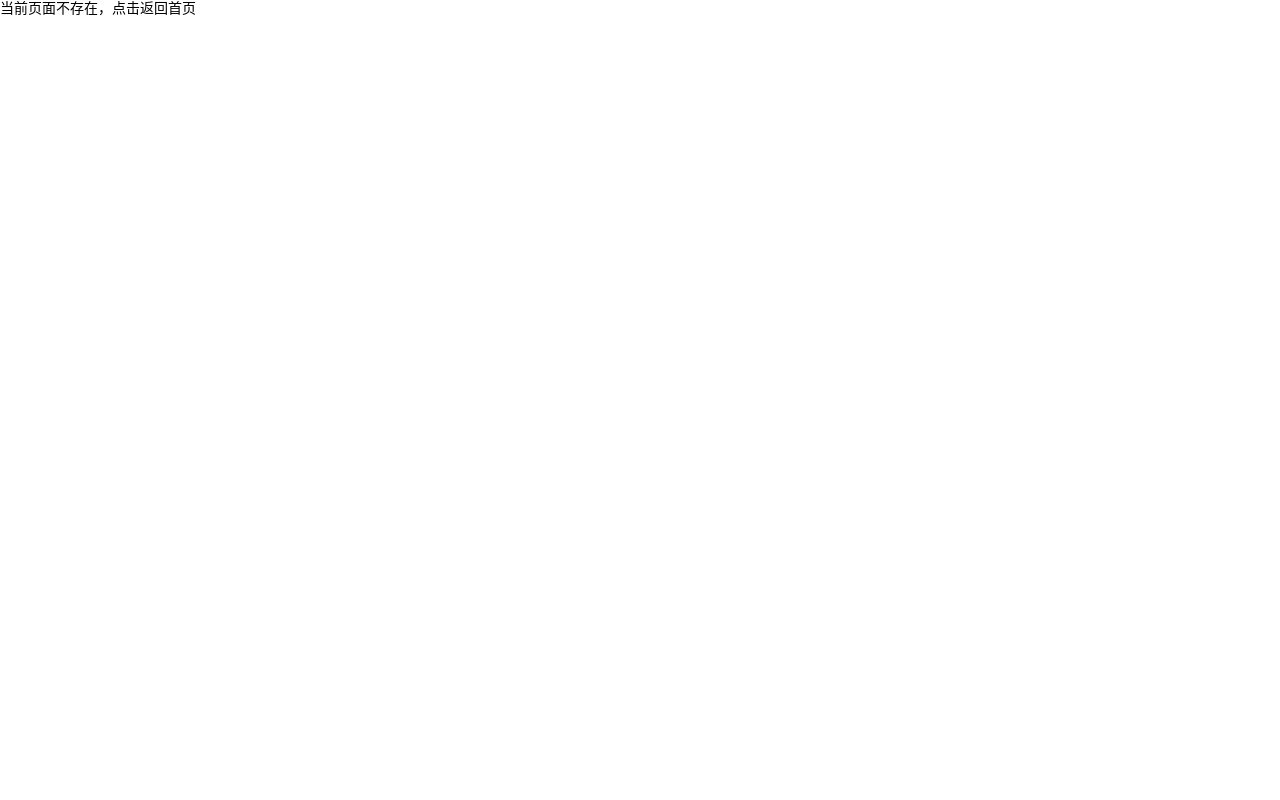
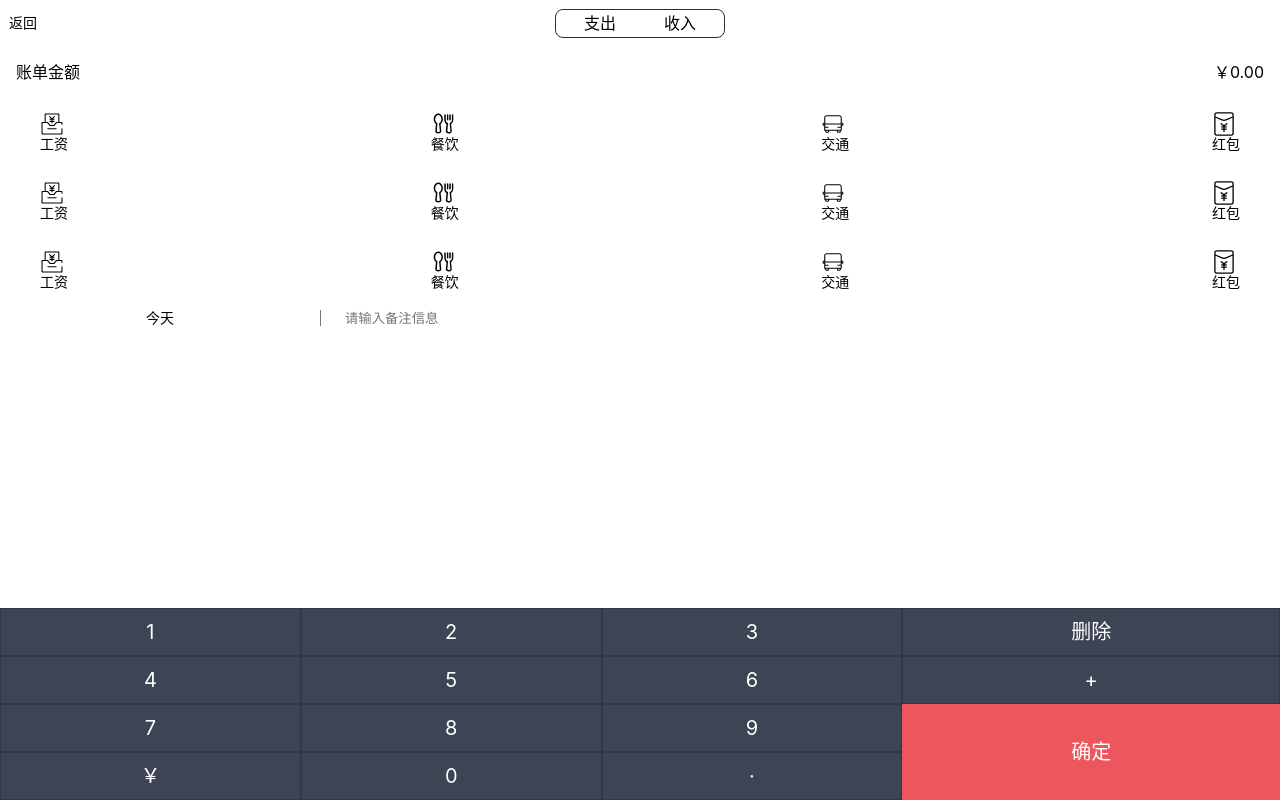
Before and after one commit to qwxying/seven-remoney, a React app: page /#/notedown in a window 1280 px wide. Built offline with nearby package versions, Linux system fonts and the light colour scheme.

Commit message:
记账页面css布局//分类的切换样式未完成

```diff
--- a/src/App.tsx
+++ b/src/App.tsx
@@ -10,6 +10,7 @@ import Details from './views/Details';
 import Users from './views/Users';
 import Statistics from './views/Statistics';
 import NoMatch from './views/NoMatch';
+import NoteDown from './views/NoteDownView';
 
 function App() {
   return (
@@ -18,6 +19,9 @@ function App() {
         <Redirect exact from="/" to="home"/>
         <Route path="/home">
           <Home/>
+        </Route>
+        <Route path="/notedown">
+          <NoteDown/>
         </Route>
         <Route path="/details">
           <Details/>
--- a/src/components/Layout.tsx
+++ b/src/components/Layout.tsx
@@ -1,12 +1,5 @@
-import Nav from './Nav';
 import React from 'react';
 import styled from 'styled-components';
-
-const Wrapper = styled.div`
-  height: 100vh;
-  display: flex;
-  flex-direction: column;
-`;
 
 const Main = styled.div`
   flex-grow: 1;
@@ -15,12 +8,9 @@ const Main = styled.div`
 
 const Layout = (props: any) => {
   return (
-    <Wrapper>
       <Main>
         {props.children}
       </Main>
-      <Nav/>
-    </Wrapper>
   );
 };
 export default Layout;
--- a/src/index.scss
+++ b/src/index.scss
@@ -13,6 +13,14 @@ ul, ol {
   list-style: none;
 }
 
+li {
+  display: inline-block;
+}
+
+input {
+  border: none;
+}
+
 a {
   text-decoration: none;
   color: inherit;
@@ -25,14 +33,14 @@ body {
 }
 
 button {
-  border: 0;
+  border: none;
   font-size: 14px;
   background-color: transparent;
   outline: none;
   font-family: $font-hei;
 }
 
-.icon{
+.icon {
   width: 24px;
   height: 24px;
 }
--- a/src/views/Details.tsx
+++ b/src/views/Details.tsx
@@ -1,11 +1,22 @@
 import Layout from '../components/Layout';
 import React from 'react';
+import Nav from '../components/Nav';
+import styled from 'styled-components';
+
+const Wrapper = styled.div`
+  height: 100vh;
+  display: flex;
+  flex-direction: column;
+`;
 
 function Details() {
   return (
-    <Layout>
-      <h2>明细页面</h2>
-    </Layout>
+    <Wrapper>
+      <Layout>
+        <h2>明细页面</h2>
+      </Layout>
+      <Nav/>
+    </Wrapper>
   );
 }
 
--- a/src/views/Home.tsx
+++ b/src/views/Home.tsx
@@ -2,6 +2,13 @@ import Layout from '../components/Layout';
 import React from 'react';
 import styled from 'styled-components';
 import Icon from '../components/Icon';
+import Nav from '../components/Nav';
+import {NavLink} from 'react-router-dom';
+const Wrapper = styled.div`
+  height: 100vh;
+  display: flex;
+  flex-direction: column;
+`;
 
 const Title = styled.section`
   text-align: center;
@@ -14,24 +21,24 @@ const Overview = styled.section`
   background:#0092ff;
   color: #fff;
   padding: 24px;
-  > ol > :nth-child(2){
+  > ol > :nth-child(1){
     display: flex;
+    flex-direction: column;
   }
 `;
 
-const Expense = styled.li`
+const Expense = styled.span`
   font-size: 36px;
   padding: 24px 0;
-
 `;
-const Income = styled.li`
+const Income = styled.span`
 
 `;
 const NoteDown = styled.section`
   display: flex;
   justify-content: center;
   align-items: center;
-  > button {
+  button {
     background:#0092ff;
     height: 36px;
     width: 75vw;
@@ -58,6 +65,7 @@ const Recent = styled.section`
 
 function Home() {
   return (
+    <Wrapper>
       <Layout>
         <Title>小七记账</Title>
         <Overview>
@@ -67,7 +75,9 @@ function Home() {
           </ol>
         </Overview>
         <NoteDown>
+          <NavLink to="/notedown">
             <button>记一笔</button>
+          </NavLink>
         </NoteDown>
         <Recent>
           <ol>
@@ -110,6 +120,9 @@ function Home() {
           </ol>
         </Recent>
       </Layout>
+      <Nav/>
+    </Wrapper>
+
   );
 }
 
--- /dev/null
+++ b/src/views/NoteDownView.tsx
@@ -0,0 +1,213 @@
+import Layout from '../components/Layout';
+import React from 'react';
+import styled from 'styled-components';
+import {NavLink} from 'react-router-dom';
+import Icon from '../components/Icon';
+
+const NoteDownView = styled.div`
+  height: 100vh;
+  display: flex;
+  flex-direction: column;
+`;
+const LayoutWrapper = styled.div`
+  flex-grow: 1;
+  overflow: auto;
+`;
+
+const Category = styled.section`
+  display: flex;
+  justify-content: space-between;
+  align-items: center;
+  > a {
+    padding: 15px 9px;
+    width: 48px;
+  }
+`;
+const Tab = styled.div`
+  border: 1px solid #2a3040;
+  border-radius: 8px;
+  padding: 4px;
+  font-size: 16px;
+  a{
+    padding: 3px 24px;
+
+      font-size: 16px;
+      &.selected{
+        background:#000;
+
+    }
+  }
+`;
+const Output = styled.section`
+  display: flex;
+  justify-content: space-between;
+  padding: 16px;
+  font-size: 16px;
+`;
+
+const Tags = styled.section`
+  > ul > li{
+    display: flex;
+    padding: 14px 40px;
+    > ul{
+      display: flex;
+      justify-content: space-between;
+      flex-grow: 1;
+      li {
+        display: flex;
+        flex-direction: column;
+      }
+    }
+  }
+
+`;
+const Remarks = styled.section`
+  display: flex;
+  line-height: 2;
+  align-items: center;
+  div{
+    border-left: 1px solid #767676;
+    height: 16px;
+  }
+  input {
+    flex-grow: 1;
+    padding: 0 8px;
+    margin: 0 16px;
+  }
+
+`;
+const BillingDate = styled.span`
+  text-align: center;
+  width: 25vw;
+
+`;
+const NumberPad = styled.section`
+  display: flex;
+  flex-wrap: wrap;
+  button {
+    background: #3d4454;
+    color: white;
+  }
+
+`;
+
+const NumberKeys = styled.div`
+  width: 70.5vw;
+
+  button {
+    text-align: center;
+    font-size: 20px;
+    width: 23.5vw;
+    border: 1px solid #313745;
+    line-height: 2.3;
+  }
+
+`;
+
+const OperationKeys = styled.div`
+
+  flex-grow: 1;
+  button {
+    border: 1px solid #313745;
+    text-align: center;
+    font-size: 20px;
+    line-height: 2.3;
+    }
+
+  display: flex;
+  flex-direction: column;
+  align-items: stretch;
+
+`;
+const Delete = styled.button`
+`;
+
+const Confirm = styled.button`
+    border: 1px solid #ec575d!important;
+    flex-grow: 1;
+    background:#ec575d!important;
+`;
+const Add = styled.button`
+`;
+
+
+function NoteDown() {
+  return (<NoteDownView>
+      <LayoutWrapper>
+        <Layout>
+          <Category>
+            <NavLink to="/">返回</NavLink>
+            <Tab>
+              <NavLink to="#">支出</NavLink>
+              <NavLink to="#">收入</NavLink>
+            </Tab>
+            <NavLink to="/"> </NavLink>
+          </Category>
+          <Output>
+            <span>账单金额</span><span>￥0.00</span>
+          </Output>
+          <Tags>
+            <ul>
+              <li>
+                <ul>
+                  <li><Icon name="salary"/><span>工资</span></li>
+                  <li><Icon name="food"/><span>餐饮</span></li>
+                  <li><Icon name="traffic"/><span>交通</span></li>
+                  <li><Icon name="redEnvelope"/><span>红包</span></li>
+                </ul>
+              </li>
+              <li>
+                <ul>
+                  <li><Icon name="salary"/><span>工资</span></li>
+                  <li><Icon name="food"/><span>餐饮</span></li>
+                  <li><Icon name="traffic"/><span>交通</span></li>
+                  <li><Icon name="redEnvelope"/><span>红包</span></li>
+                </ul>
+              </li>
+              <li>
+                <ul>
+                  <li><Icon name="salary"/><span>工资</span></li>
+                  <li><Icon name="food"/><span>餐饮</span></li>
+                  <li><Icon name="traffic"/><span>交通</span></li>
+                  <li><Icon name="redEnvelope"/><span>红包</span></li>
+                </ul>
+              </li>
+
+
+            </ul>
+          </Tags>
+          <Remarks>
+            <BillingDate>今天</BillingDate>
+            <div>
+            </div>
+            <input type="" placeholder="请输入备注信息"/>
+          </Remarks>
+        </Layout>
+      </LayoutWrapper>
+      <NumberPad>
+        <NumberKeys>
+          <button>1</button>
+          <button>2</button>
+          <button>3</button>
+          <button>4</button>
+          <button>5</button>
+          <button>6</button>
+          <button>7</button>
+          <button>8</button>
+          <button>9</button>
+          <button>￥</button>
+          <button>0</button>
+          <button>·</button>
+        </NumberKeys>
+        <OperationKeys>
+          <Delete>删除</Delete>
+          <Add>+</Add>
+          <Confirm>确定</Confirm>
+        </OperationKeys>
+      </NumberPad>
+    </NoteDownView>
+
+  );
+}
+
+export default NoteDown;
--- a/src/views/Statistics.tsx
+++ b/src/views/Statistics.tsx
@@ -4,9 +4,12 @@ import React from 'react';
 
 function Statistics() {
   return (
-    <Layout>
-      <h2>统计页面</h2>
-    </Layout>
+    <Wrapper>
+      <Layout>
+        <h2>统计页面</h2>
+      </Layout>
+      <Nav/>
+    </Wrapper>
   );
 }
 
--- a/src/views/Users.tsx
+++ b/src/views/Users.tsx
@@ -1,11 +1,23 @@
 import Layout from '../components/Layout';
 import React from 'react';
+import styled from 'styled-components';
+import Nav from '../components/Nav';
+
+const Wrapper = styled.div`
+  height: 100vh;
+  display: flex;
+  flex-direction: column;
+`;
 
 function Users() {
   return (
-    <Layout>
-      <h2>我的</h2>
-    </Layout>
+    <Wrapper>
+      <Layout>
+        <h2>我的</h2>
+      </Layout>
+      <Nav/>
+    </Wrapper>
   );
 }
-export  default Users;
+
+export default Users;
```
Also changed, not shown: src/index.tsx (line endings or trailing spaces). Lines whose indentation alone changed are shown as unchanged.
